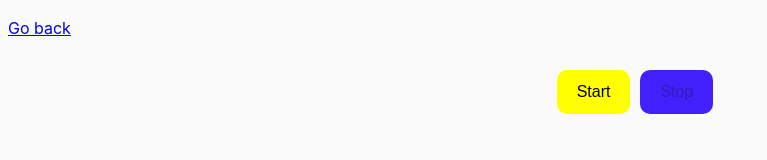
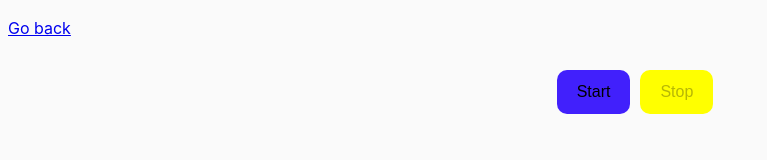
Before and after one commit to yulyaolshanska/goit-js-hw-09, a website built with Parcel: page src/01-color-switcher.html in a window 1280 px wide. Shown: the whole page, without its empty margins (0-767 px from the left). Built offline with nearby package versions, Linux system fonts and the light colour scheme.

Commit message:
Изменила местами цвета

```diff
--- a/src/css/common.css
+++ b/src/css/common.css
@@ -33,13 +33,12 @@ img {
 }
 
 .first {
-   background-color: yellow;
+   background-color: rgb(65, 32, 252);
 
 }
 
 .second {
-   background-color: rgb(65, 32, 252)
-   ;
+   background-color:  yellow;
 
 }
 
```
